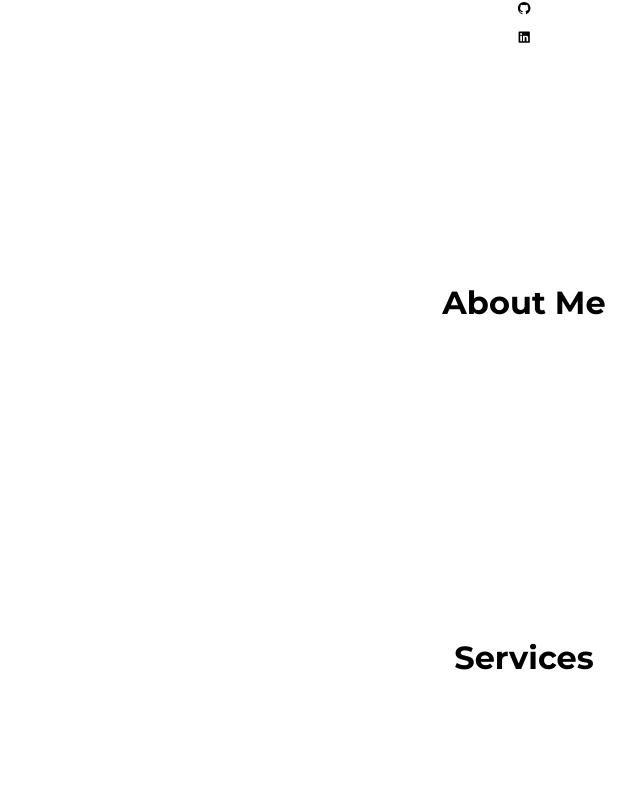
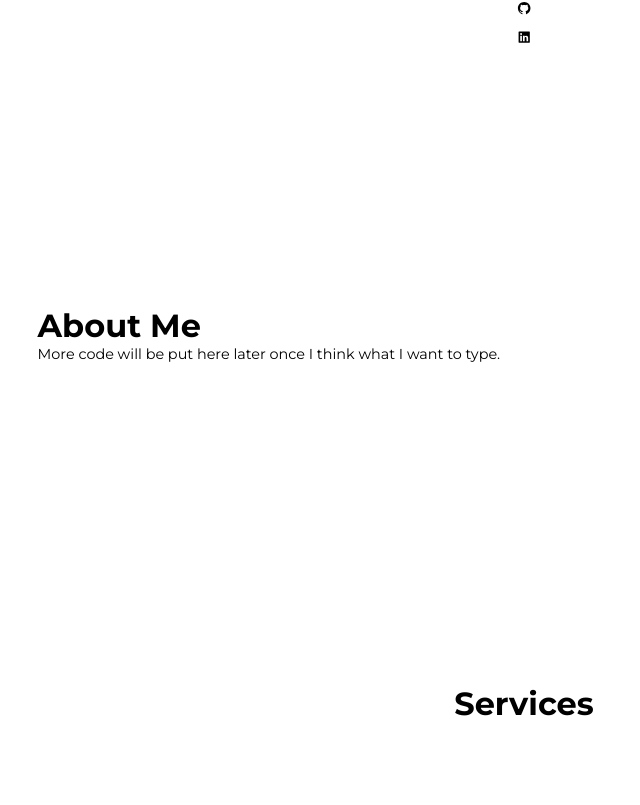
Before and after one commit to Austin1094/React-Portfolio, a React (Create React App) app: page / in a window 1280 px wide. Shown: the part 675-1480 px from the top of the page, without its empty margins (116-756 px from the left). Built offline with nearby package versions, Linux system fonts and the light colour scheme.

Commit message:
Now starting with about me

```diff
--- a/src/sections/about/About.jsx
+++ b/src/sections/about/About.jsx
@@ -3,7 +3,22 @@ import './about.css'
 
 const About = () => {
     return (
-        <section id="about"><h2>About Me</h2></section>
+        <section id="about">
+            <div className="container about__container">
+                <div className="about__left">
+                    <div className="about__portrait">
+                        <img src="" alt="" />
+                    </div>
+                </div>
+                <div className="about__right">
+                    <h2>About Me</h2>
+                    <div className="about__cards"></div>
+                    <p>
+                        More code will be put here later once I think what I want to type.
+                    </p>
+                </div>
+            </div>
+        </section>
     )
 }
 
```
